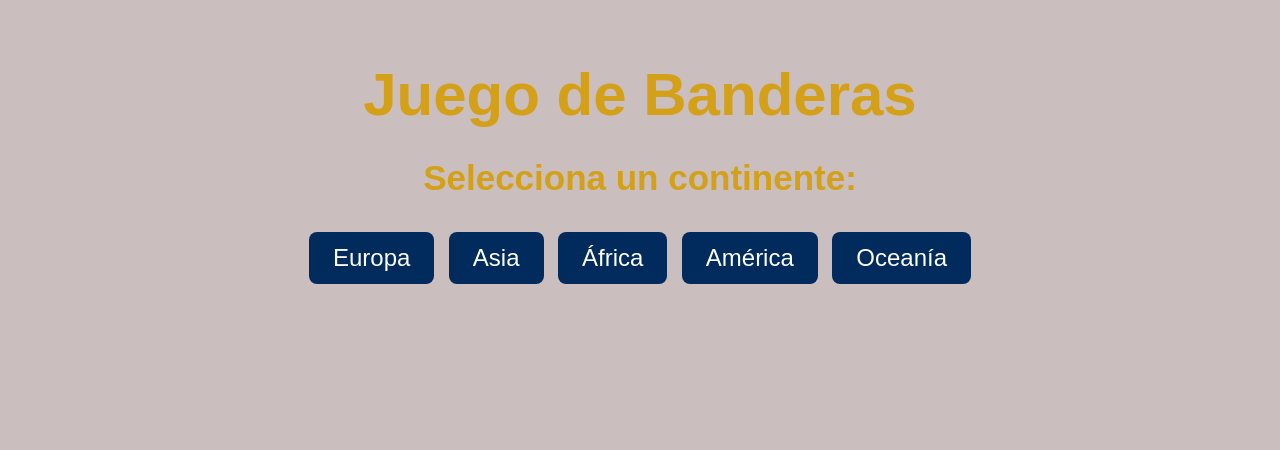
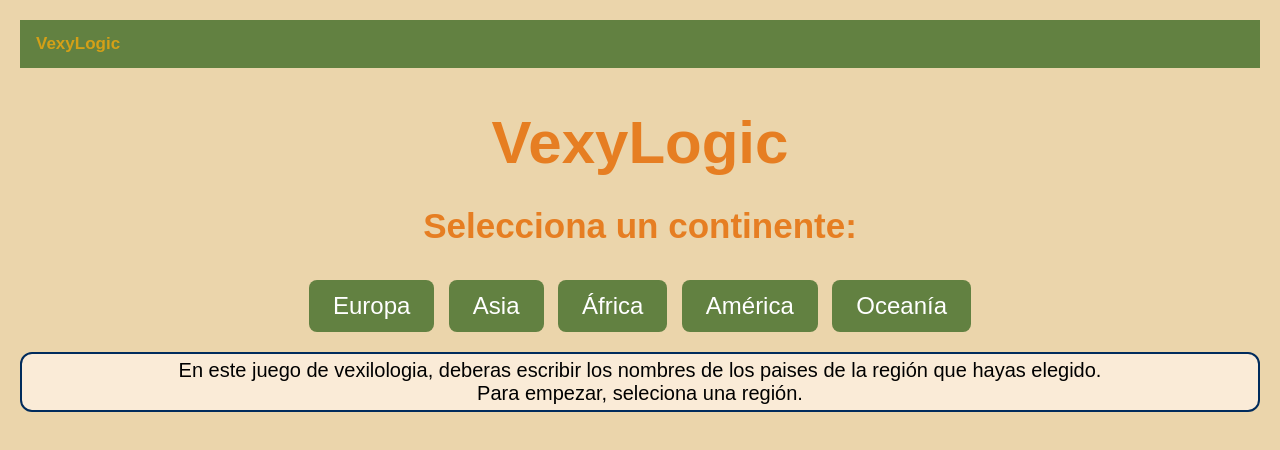
Before and after one commit to dmrf021/paginaBanderas, a plain HTML site: page index.html in a window 1280 px wide. Drawn offline with Linux system fonts and the light colour scheme.

Commit message:
Poner la pagina un poco bonita

```diff
--- a/index.html
+++ b/index.html
@@ -2,12 +2,16 @@
 <html lang="es">
 <head>
     <meta charset="UTF-8">
-    <title>Seleccionar Continente</title>
+    <title>VexyLogic</title>
     <link rel="stylesheet" href="style.css">
 </head>
 <body>
 
-<h1 class="title">Juego de Banderas</h1>
+<div class="topnav">
+    <span id="vexylogic">VexyLogic</span>
+</div>
+
+<h1 class="title">VexyLogic</h1>
 <h2 class="subtitle">Selecciona un continente:</h2>
 
 <div id="menu">
@@ -18,6 +22,10 @@
     <button class="region-btn" data-region="oceania">Oceanía</button>
 </div>
 
+<p id="info"> En este juego de vexilologia, deberas escribir los nombres de los paises de la región que hayas elegido. <br/>
+    Para empezar, seleciona una región.
+</p>
+
 <script src="js/continents.js"></script>
 </body>
 </html>
--- a/js/game.js
+++ b/js/game.js
@@ -141,7 +141,6 @@ cerrarPopup.addEventListener("click", () => {
 });
 
 input.addEventListener('keydown', (event) => {
-  // Check for Ctrl+S (Windows/Linux) or Cmd+S (Mac)
   if ((event.shiftKey) && event.key === ' ') {
     nuevaBandera();
   }
--- a/style.css
+++ b/style.css
@@ -1,25 +1,40 @@
 body {
     font-family: Arial, sans-serif;
-    background: #cabebe;
+    background: #EBD5AB;
     text-align: center;
     margin: 0;
     padding: 20px;
 }
 
+.topnav {
+    background-color: #628141;
+    overflow: hidden;
+}
+
+.topnav #vexylogic {
+    float: left;
+    color: #d4a017;
+    text-align: center;
+    padding: 14px 16px;
+    text-decoration: none;
+    font-size: 17px;
+    font-weight: bold;
+}
+
 /* Títulos */
 .title {
-    color: #d4a017;
+    color: #E67E22;
     font-size: clamp(32px, 5vw, 60px);
     margin-bottom: 20px;
 }
 .subtitle {
-    color: #d4a017;
+    color: #E67E22;
     font-size: clamp(20px, 3vw, 35px);
 }
 
 /* Botones */
 .region-btn, #check {
-    background: #002b5c;
+    background: #628141;
     color: white;
     border: none;
     padding: 12px 24px;
@@ -29,12 +44,24 @@ body {
     margin: 5px;
 }
 .region-btn:hover, #check:hover {
-    background: #004080;
+    background: #8BAE66;
 }
 
+#info {
+    font-size: clamp(10px, 2vw, 20px);
+    margin-top: 15px;
+    justify-content: center;
+    position: bottom;
+    background-color: antiquewhite;
+    border: 2px solid #002b5c;
+    border-radius: 12px;
+    padding: 5px;
+}
+
+
 .menu-btn, #menuButton {
-    background: #004080;
-    color: #d4a017;
+    background: #628141;
+    color: white;
     font-weight: bold;
     border: none;
     border-radius: 8px;
@@ -43,11 +70,11 @@ body {
     margin: 5px;
 }
 .menu-btn:hover, #menuButton:hover {
-    background: #175ea5;
+    background: #8BAE66;
 }
 
 .cerrarPopup, #cerrarPopup {
-    background: #004080;
+    background: #628141;
     color: #d4a017;
     font-weight: bold;
     border: none;
@@ -57,13 +84,13 @@ body {
     margin: 5px;
 }
 .cerrarPopup:hover, #cerrarPopup:hover {
-    background: #175ea5;
+    background: #8BAE66;
 }
 
 /* Dialog styles */
 #dialogFallo {
-    background: #cabebe;
-    border: 2px solid #002b5c;
+    background: #EBD5AB;
+    border: 2px solid #628141;
     border-radius: 8px;
     padding: 50px;
     position: absolute;
@@ -148,9 +175,9 @@ body {
     justify-content: space-between;
     margin: 10px 20px;
     font-size: clamp(18px, 2vw, 28px);
-    color: #d4a017;
+    color: #E67E22;
     font-weight: bold;
-    background-color: #002b5c;
+    background-color: #628141;
     border-radius: 12px;
     padding: 5px;
 }
```
